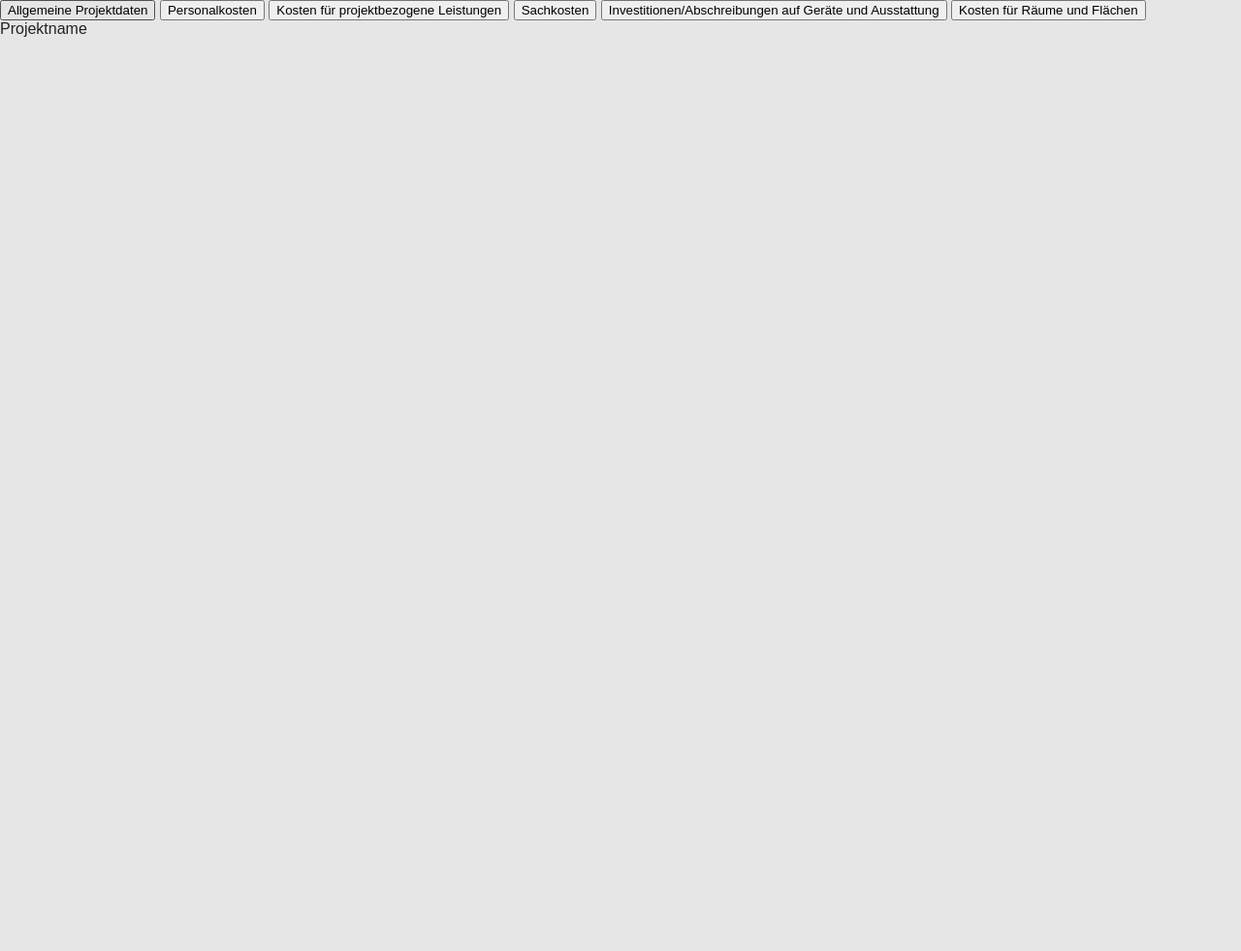
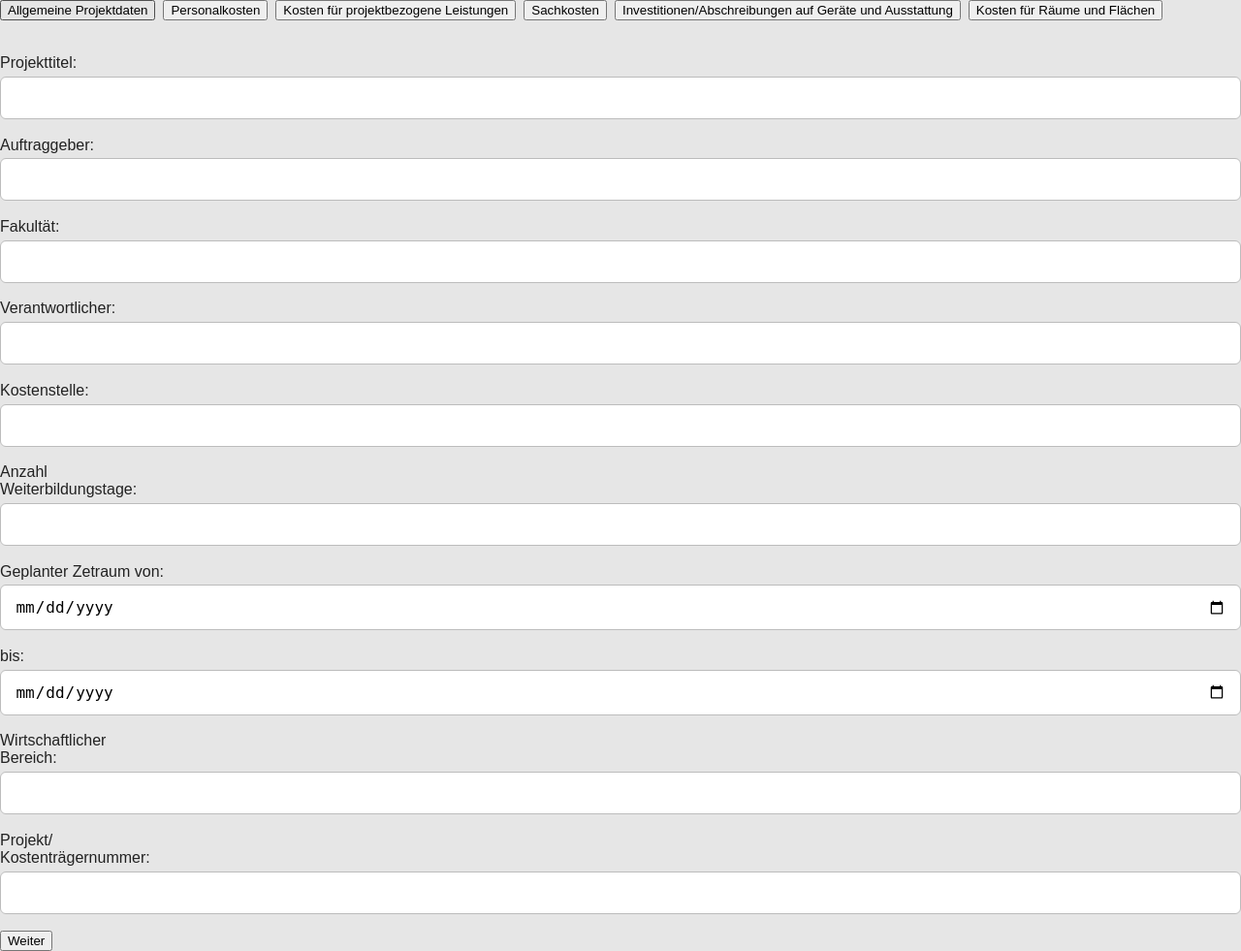
Before and after one commit to ToniBranke/WW1, a PHP site: page /allgemein.html in a window 1280 px wide. Shown: the whole page at 97% size. Before the commit the page ends 38 px from the top, so only its background shows below. Run offline with PHP 8.4, Linux system fonts and the light colour scheme.

Commit message:
allgemein & CSS
allgemein.html fertig, css weiter gemacht

```diff
--- a/allgemein.html
+++ b/allgemein.html
@@ -8,7 +8,7 @@
     <script src="script.js"></script>
 </head>
 <body class="task-main">
-    <div class="task-container">
+    <div class="tabs">
         <button class="tab-active">Allgemeine Projektdaten</button>
         <button class="tab">Personalkosten</button>
         <button class="tab">Kosten für projektbezogene Leistungen</button>
@@ -16,9 +16,59 @@
         <button class="tab">Investitionen/Abschreibungen auf Geräte und Ausstattung</button>
         <button class="tab">Kosten für Räume und Flächen</button>
     </div>
+
     <form class="projekt-form">
-        <div class="form-group">
-            <label for="projektname">Projektname</label>
+        <div class="form-row">
+            <div class="form-group">
+                <label for="projektname">Projekttitel:</label>
+                <input type="text" id="projekttitel" name="projekttitel" required>
+            </div>
+            <div class="form-group">
+                <label for="auftraggeber">Auftraggeber:</label>
+                <input type="text" id="auftraggeber" name="auftraggeber" required>
+            </div>
+            <div class="form-group">
+                <label for="fakultaet">Fakultät:</label>
+                <input type="text" id="fakultaet" name="fakultart" required>
+            </div>
+        </div>
+        <div class="form-row">
+            <div class="form-group">
+                <label for="verantwortlicher">Verantwortlicher:</label>
+                <input type="text" id="verantwortlicher" name="verantwortlicher" required>
+            </div>
+            <div class="form-group">
+                <label for="kostenstelle">Kostenstelle:</label>
+                <input type="text" id="kostenstelle" name="kostenstelle" required>
+            </div>
+            <div class="form-group">
+                <label for="weiterbildungstage">Anzahl <br> Weiterbildungstage:</label>
+                <input type="number" id="anzahl-weiterbildungstage" name="anzahl-weiterbildungstage" min="0" required>
+            </div>
+        </div>
+            <div class="form-row">
+                <div class="form-group">
+                    <label for="zeitraum-von">Geplanter Zetraum von:</label>
+                    <input type="date" id="zeitraum-von" name="zeitraum-von" required>
+                </div>
+                <div class="form-group">
+                    <label for="zeitraum-bis">bis:</label>
+                    <input type="date" id="zeitraum-bis" name="zeitraum-bis" required>
+                </div>
+                <div class="form-group">
+                    <label for="wirtschaftlcher-bereich">Wirtschaftlicher <br> Bereich:</label>
+                    <input type="text" id="wirtschaftlicher-bereich" name="wirtschaftlicher-bereich" required>
+                </div>
+            </div>
+            <div class="form-row">
+                <div class="form-group wide">
+                    <label for="projekt-kostentraegernummer">Projekt/<br> Kostenträgernummer:</label>
+                    <input type="text" id="projekt-kostentraegernummer" name="projekt-kostentraegernummer" required>
+                </div>
+            </div>
+            <div class="form-row form-row-rigth">
+                <button type="submit" class="weiter-button">Weiter</button>
+            </div>
         </div>
     </form>
 </body>
--- a/style.css
+++ b/style.css
@@ -1,9 +1,23 @@
-body, html{
+body, html
+{
     height:100%;
     margin:0;
     font-family: 'Seorge UI', sans-serif;
     background-color: #e6e6e6;
     color: #222;
+}
+
+.tabs
+{
+    display: flex;
+    flex-wrap: flex;
+    gap: 0.5rem;
+    margin-bottom: 2.2rem;
+}
+
+.tabs
+{
+
 }
 
 .login-body
```
Also changed, not shown: 1 other file.
